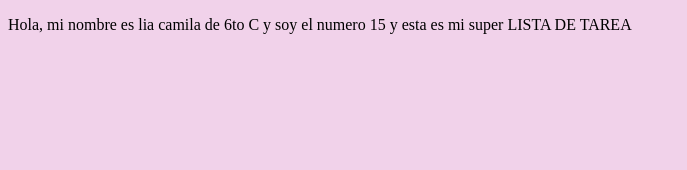
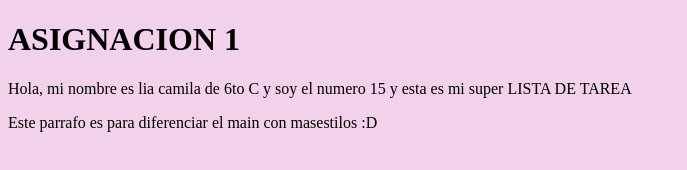
Before and after one commit to liapegue11/Mi-lista-de-tareas-, a plain HTML site: page index.html in a window 1280 px wide. Shown: the whole page, without its empty margins (0-687 px from the left). Drawn offline with Linux system fonts and the light colour scheme.

Commit message:
Añadir un titulo y un parrafo en index.html

```diff
--- a/index.html
+++ b/index.html
@@ -7,6 +7,8 @@
     <link rel="stylesheet" href="styles.css">
 </head>
 <body>
+    <h1> ASIGNACION 1</h1>
  <p> Hola, mi nombre es lia camila de 6to C y soy el numero 15 y esta es mi super LISTA DE TAREA</p>
+ <p>Este parrafo es para diferenciar el main con masestilos :D</p>
 </body>
 </html>
```
